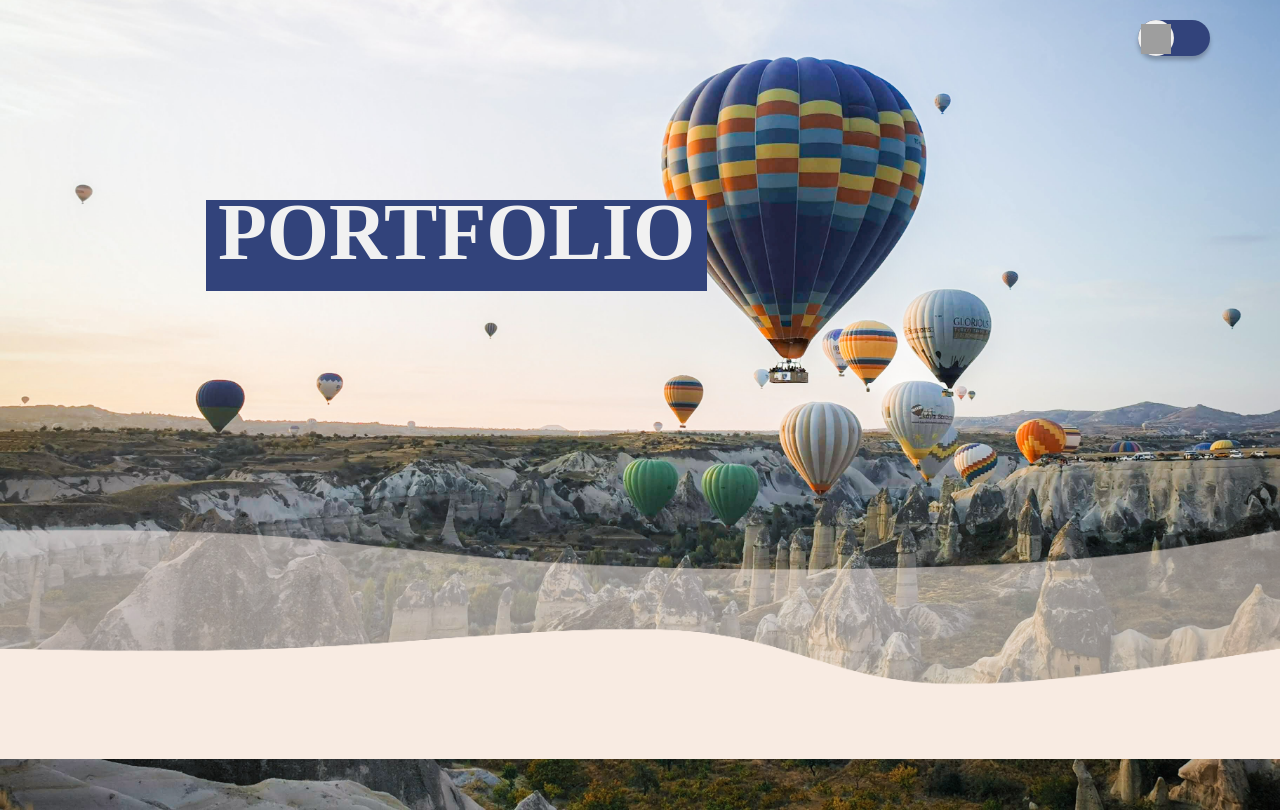
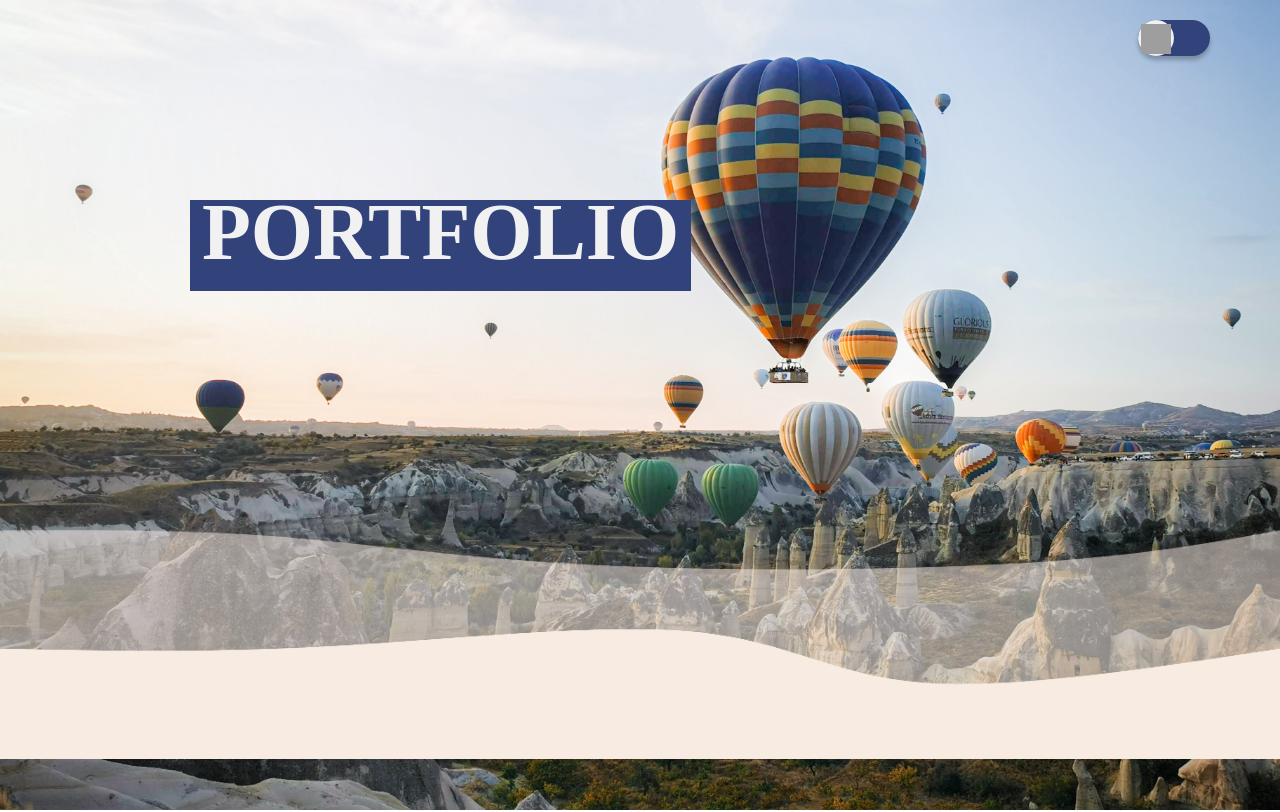
Before and after one commit to adriana-s-c/new-portfolio, a React (Create React App) app: page / in a window 1280 px wide. Shown: the top 812 px of the page. Built offline with nearby package versions, Linux system fonts and the light colour scheme; grey boxes are pictures that could not be loaded; a web font is replaced by a local one.

Commit message:
Center Portfolio Header

```diff
--- a/src/components/About/Description/index.tsx
+++ b/src/components/About/Description/index.tsx
@@ -2,7 +2,6 @@ import styles from "./index.module.css";
 import * as React from "react";
 import { motion } from "framer-motion";
 import { ThemeContext } from "../../../context";
-import profileImage from "../../../images/profileImage.jpeg";
 
 type DotIconProps = {
   numberId: number;
--- a/src/components/Header/index.module.css
+++ b/src/components/Header/index.module.css
@@ -63,7 +63,6 @@
 .animation {
   height: 100px;
   overflow: hidden;
-  margin-left: 1rem;
 }
 
 .animation > div > div {
```
